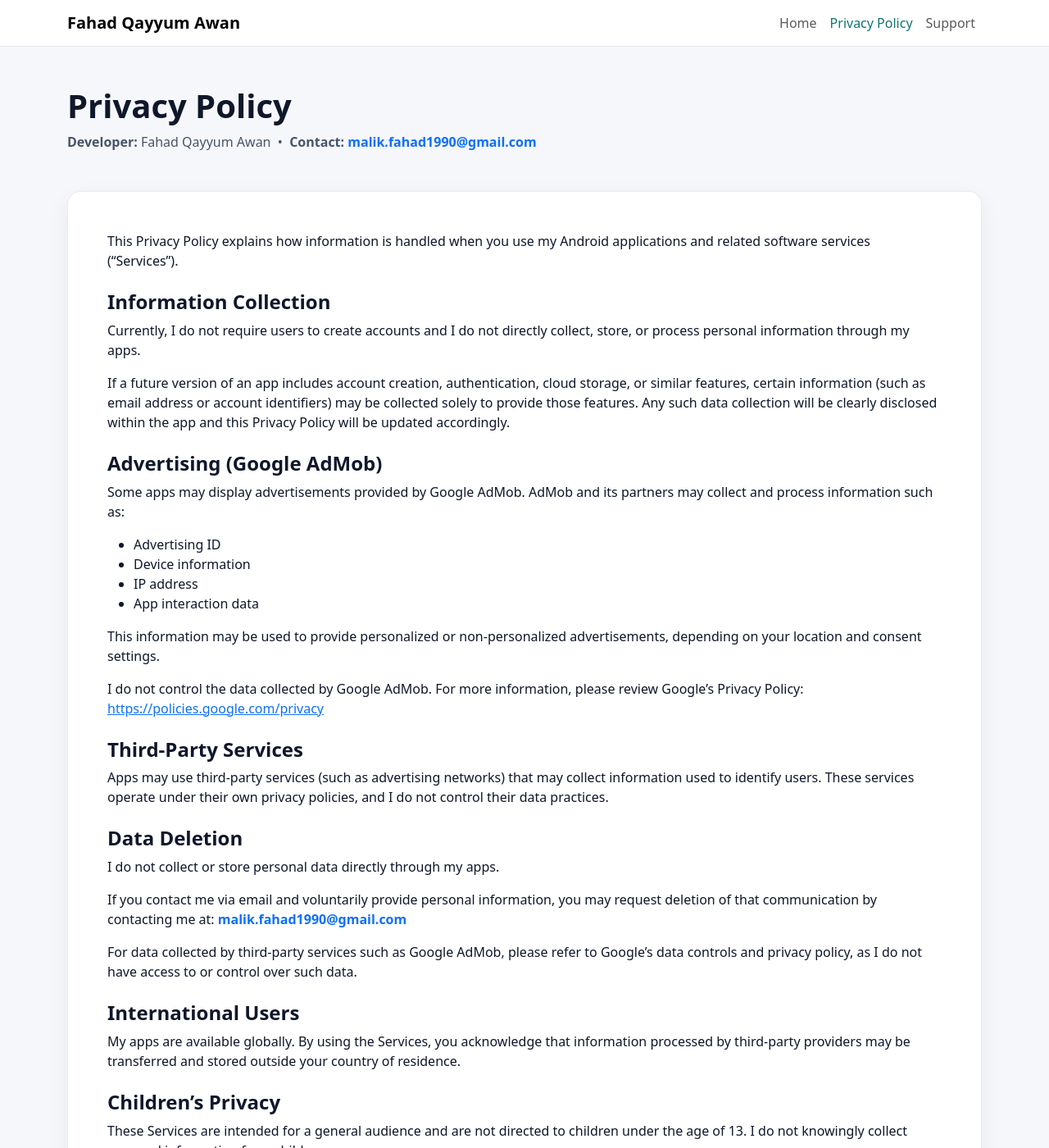
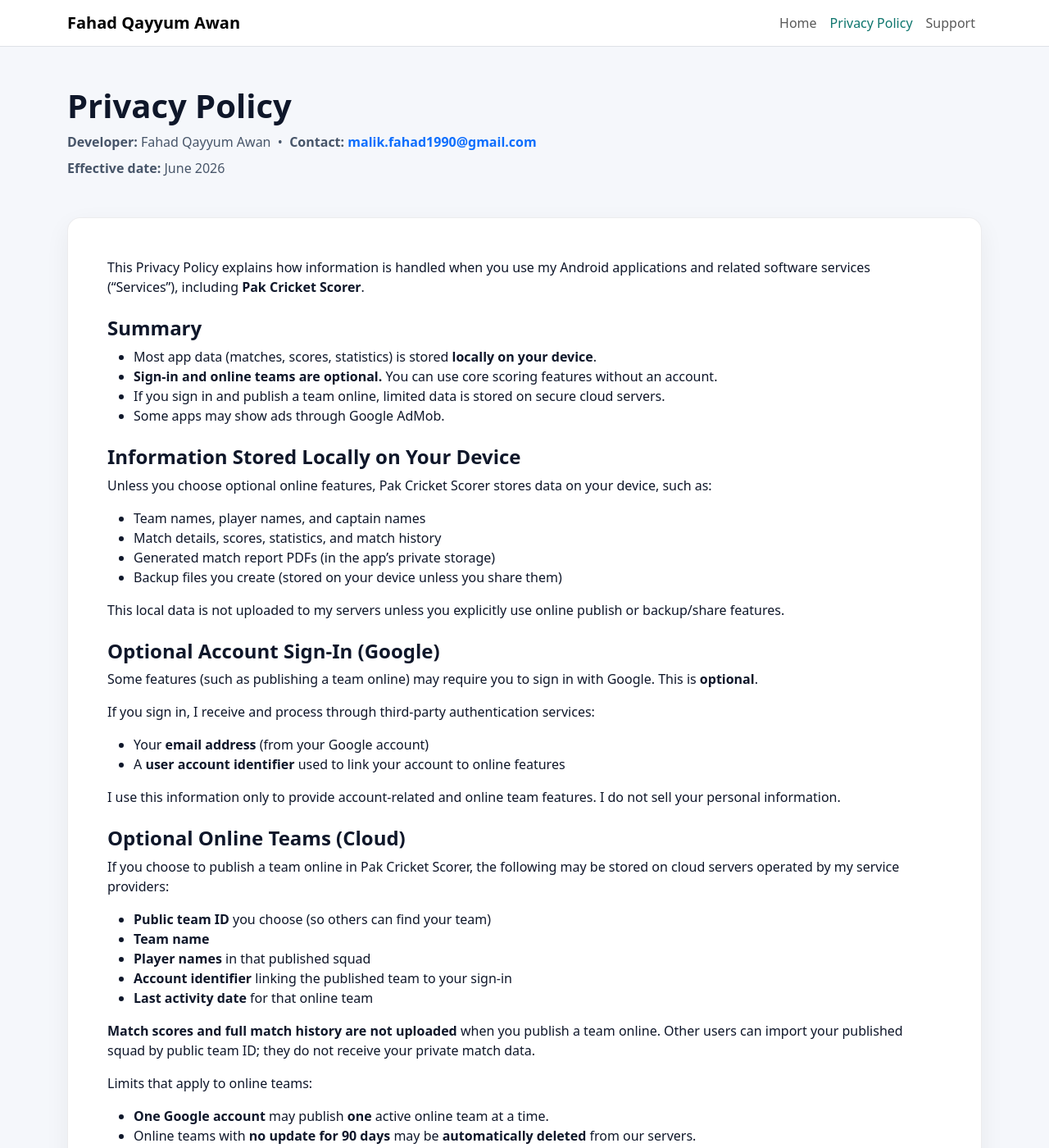
Before and after one commit to malikfqa/malikfqa.github.io, a Jekyll site: the page built from privacy-policy.html, in a window 1280 px wide and 1400 px high. Shown: the whole window at 82% size. Built offline with Jekyll 4.4.1, drawn with Linux system fonts in a browser that asks for light colours; some of the changed text lies outside the part shown.

Commit message:
Update privacy-policy.html

```diff
--- a/privacy-policy.html
+++ b/privacy-policy.html
@@ -12,6 +12,7 @@ description: Privacy policy for apps and services by Fahad Qayyum Awan.
       <strong>Contact:</strong>
       <a class="text-decoration-none fw-semibold" href="mailto:malik.fahad1990@gmail.com">malik.fahad1990@gmail.com</a>
     </p>
+    <p class="muted mb-0 mt-2"><strong>Effective date:</strong> June 2026</p>
   </div>
 </header>
 
@@ -19,11 +20,51 @@ description: Privacy policy for apps and services by Fahad Qayyum Awan.
   <div class="container">
     <div class="soft-card p-4 p-md-5">
 
-      <p>This Privacy Policy explains how information is handled when you use my Android applications and related software services (“Services”).</p>
+      <p>This Privacy Policy explains how information is handled when you use my Android applications and related software services (“Services”), including <strong>Pak Cricket Scorer</strong>.</p>
 
-      <h2 class="h4 fw-bold mt-4">Information Collection</h2>
-      <p>Currently, I do not require users to create accounts and I do not directly collect, store, or process personal information through my apps.</p>
-      <p>If a future version of an app includes account creation, authentication, cloud storage, or similar features, certain information (such as email address or account identifiers) may be collected solely to provide those features. Any such data collection will be clearly disclosed within the app and this Privacy Policy will be updated accordingly.</p>
+      <h2 class="h4 fw-bold mt-4">Summary</h2>
+      <ul>
+        <li>Most app data (matches, scores, statistics) is stored <strong>locally on your device</strong>.</li>
+        <li><strong>Sign-in and online teams are optional.</strong> You can use core scoring features without an account.</li>
+        <li>If you sign in and publish a team online, limited data is stored on secure cloud servers.</li>
+        <li>Some apps may show ads through Google AdMob.</li>
+      </ul>
+
+      <h2 class="h4 fw-bold mt-4">Information Stored Locally on Your Device</h2>
+      <p>Unless you choose optional online features, Pak Cricket Scorer stores data on your device, such as:</p>
+      <ul>
+        <li>Team names, player names, and captain names</li>
+        <li>Match details, scores, statistics, and match history</li>
+        <li>Generated match report PDFs (in the app’s private storage)</li>
+        <li>Backup files you create (stored on your device unless you share them)</li>
+      </ul>
+      <p>This local data is not uploaded to my servers unless you explicitly use online publish or backup/share features.</p>
+
+      <h2 class="h4 fw-bold mt-4">Optional Account Sign-In (Google)</h2>
+      <p>Some features (such as publishing a team online) may require you to sign in with Google. This is <strong>optional</strong>.</p>
+      <p>If you sign in, I receive and process through third-party authentication services:</p>
+      <ul>
+        <li>Your <strong>email address</strong> (from your Google account)</li>
+        <li>A <strong>user account identifier</strong> used to link your account to online features</li>
+      </ul>
+      <p>I use this information only to provide account-related and online team features. I do not sell your personal information.</p>
+
+      <h2 class="h4 fw-bold mt-4">Optional Online Teams (Cloud)</h2>
+      <p>If you choose to publish a team online in Pak Cricket Scorer, the following may be stored on cloud servers operated by my service providers:</p>
+      <ul>
+        <li><strong>Public team ID</strong> you choose (so others can find your team)</li>
+        <li><strong>Team name</strong></li>
+        <li><strong>Player names</strong> in that published squad</li>
+        <li><strong>Account identifier</strong> linking the published team to your sign-in</li>
+        <li><strong>Last activity date</strong> for that online team</li>
+      </ul>
+      <p><strong>Match scores and full match history are not uploaded</strong> when you publish a team online. Other users can import your published squad by public team ID; they do not receive your private match data.</p>
+      <p>Limits that apply to online teams:</p>
+      <ul>
+        <li><strong>One Google account</strong> may publish <strong>one</strong> active online team at a time.</li>
+        <li>Online teams with <strong>no update for 90 days</strong> may be <strong>automatically deleted</strong> from our servers.</li>
+        <li>You may <strong>remove your team from online</strong> at any time in the app.</li>
+      </ul>
 
       <h2 class="h4 fw-bold mt-4">Advertising (Google AdMob)</h2>
       <p>Some apps may display advertisements provided by Google AdMob. AdMob and its partners may collect and process information such as:</p>
@@ -39,30 +80,40 @@ description: Privacy policy for apps and services by Fahad Qayyum Awan.
       </p>
 
       <h2 class="h4 fw-bold mt-4">Third-Party Services</h2>
-      <p>Apps may use third-party services (such as advertising networks) that may collect information used to identify users. These services operate under their own privacy policies, and I do not control their data practices.</p>
+      <p>Apps may use third-party services that process data under their own privacy policies, including:</p>
+      <ul>
+        <li><strong>Google</strong> — sign-in (Google account)</li>
+        <li><strong>Supabase</strong> — cloud storage for optional online team features</li>
+        <li><strong>Google AdMob</strong> — advertising</li>
+      </ul>
+      <p>I do not control all data practices of these providers. Please review their policies for more information.</p>
 
       <h2 class="h4 fw-bold mt-4">Data Deletion</h2>
-      <p>I do not collect or store personal data directly through my apps.</p>
-      <p>If you contact me via email and voluntarily provide personal information, you may request deletion of that communication by contacting me at:
+      <p>You can:</p>
+      <ul>
+        <li><strong>Remove your team from online</strong> in the app (deletes that team’s data from our servers)</li>
+        <li><strong>Sign out</strong> of your online account in the app</li>
+        <li><strong>Uninstall the app</strong> to remove local data from your device (subject to your device/OS behavior)</li>
+        <li><strong>Contact me</strong> to request deletion of account-related or online data</li>
+      </ul>
+      <p>Email:
         <a class="text-decoration-none fw-semibold" href="mailto:malik.fahad1990@gmail.com">malik.fahad1990@gmail.com</a>
       </p>
-      <p>For data collected by third-party services such as Google AdMob, please refer to Google’s data controls and privacy policy, as I do not have access to or control over such data.</p>
+      <p>For data collected by Google AdMob or Google Sign-In, please also use Google’s account and privacy controls where applicable.</p>
+
+      <h2 class="h4 fw-bold mt-4">Data Security</h2>
+      <p>Online data is transmitted over encrypted connections (HTTPS). I use reasonable technical and organizational measures through my service providers, but no method of storage or transmission is 100% secure.</p>
 
       <h2 class="h4 fw-bold mt-4">International Users</h2>
-      <p>My apps are available globally. By using the Services, you acknowledge that information processed by third-party providers may be transferred and stored outside your country of residence.</p>
+      <p>My apps are available globally. By using optional online features, you acknowledge that information may be processed and stored outside your country of residence through my service providers.</p>
 
       <h2 class="h4 fw-bold mt-4">Children’s Privacy</h2>
       <p>These Services are intended for a general audience and are not directed to children under the age of 13. I do not knowingly collect personal information from children.</p>
       <p>If you believe that a child has provided personal information, please contact me so that appropriate steps can be taken.</p>
 
       <h2 class="h4 fw-bold mt-4">Your Privacy Rights</h2>
-      <p>Depending on your location (such as the European Economic Area or California), you may have rights under applicable privacy laws, including:</p>
-      <ul>
-        <li>The right to request access to personal data</li>
-        <li>The right to request correction or deletion</li>
-        <li>The right to restrict or object to processing</li>
-      </ul>
-      <p>Since I do not directly collect personal data, such requests typically apply to third-party service providers (e.g., Google). Please refer to their privacy policies for exercising those rights.</p>
+      <p>Depending on your location (such as the European Economic Area or California), you may have rights under applicable privacy laws, including access, correction, deletion, or restriction of processing.</p>
+      <p>To exercise rights related to online account or published team data, contact me at the email above. For AdMob or Google account data, refer to Google’s privacy tools and policies.</p>
 
       <h2 class="h4 fw-bold mt-4">Changes to This Policy</h2>
       <p>I may update this Privacy Policy from time to time. Updates will be posted on this page with a revised effective date.</p>
```
